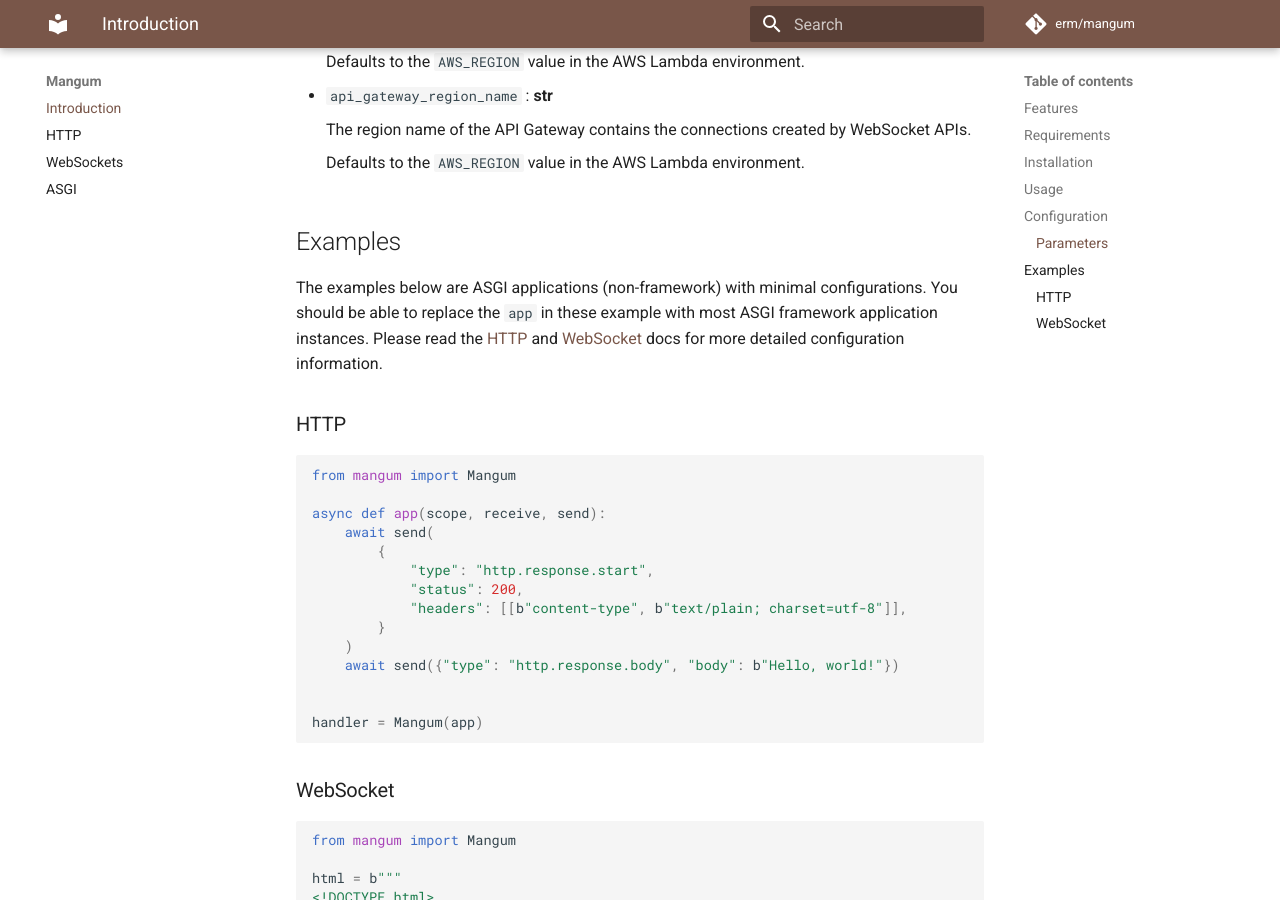
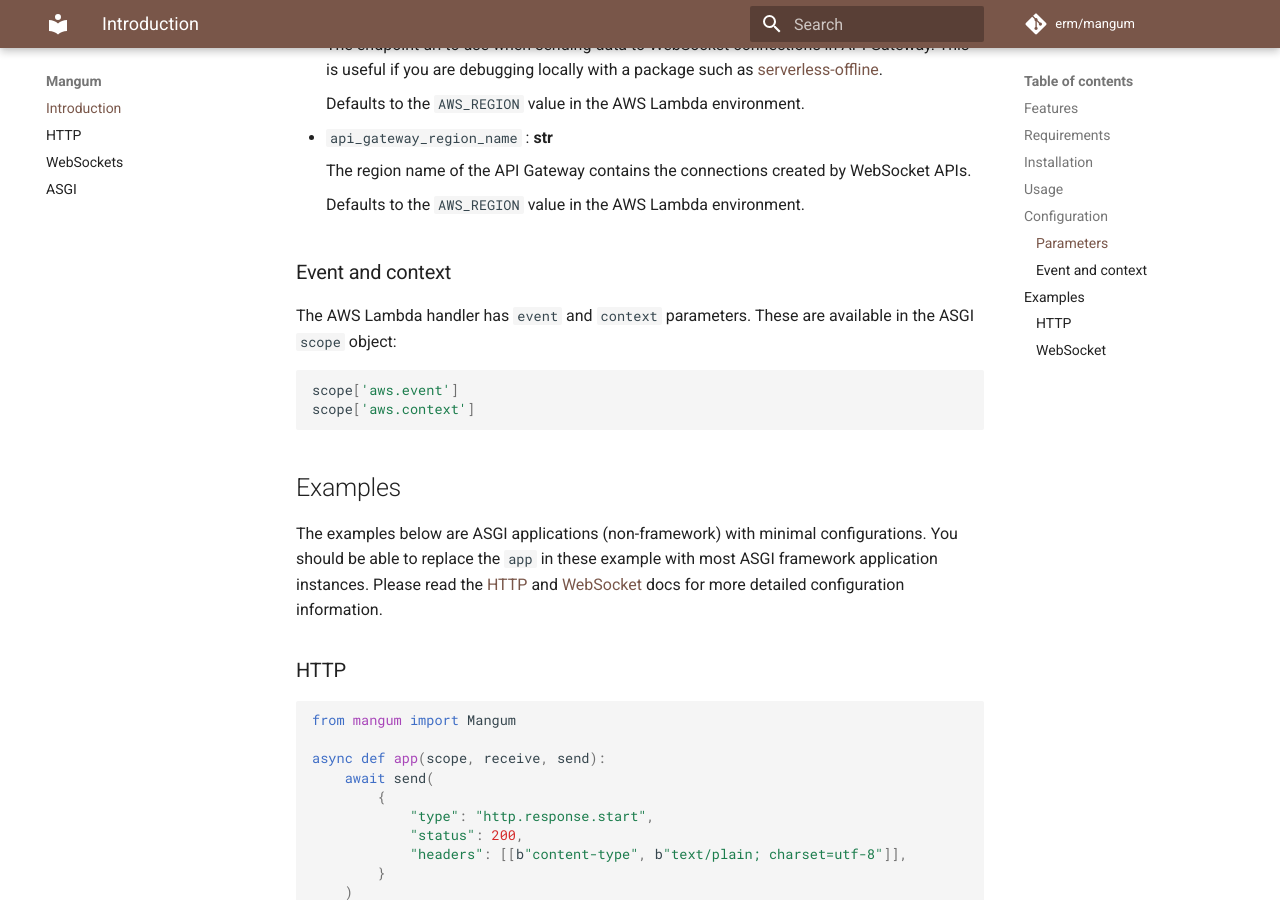
Before and after one commit to Kludex/mangum, an MkDocs documentation site: the page built from docs/index.md, in a window 1280 px wide and 900 px high, scrolled down 2425 px. Built offline with MkDocs 1.6.1 and Material for MkDocs 9.7.7, drawn with Linux system fonts in a browser that asks for light colours; comment, search, counter and statistics services are not loaded; some of the changed text lies outside the part shown.

````diff
--- a/docs/index.md
+++ b/docs/index.md
@@ -116,6 +118,17 @@
 
     Defaults to the `AWS_REGION` value in the AWS Lambda environment.
 
+
+### Event and context
+
+The AWS Lambda handler has `event` and `context` parameters. These are available in the ASGI `scope` object:
+
+```python
+scope['aws.event']
+scope['aws.context']
+```
+
+
 ## Examples
 
 The examples below are ASGI applications (non-framework) with minimal configurations. You should be able to replace the `app` in these example with most ASGI framework application instances. Please read the [HTTP](https://erm.github.io/mangum/http/) and [WebSocket](https://erm.github.io/mangum/websocket/) docs for more detailed configuration information.
````
Also changed, not shown: other parts of docs/index.md (+2 -0 lines), README.md (+11 -0 lines), 3 other files.
